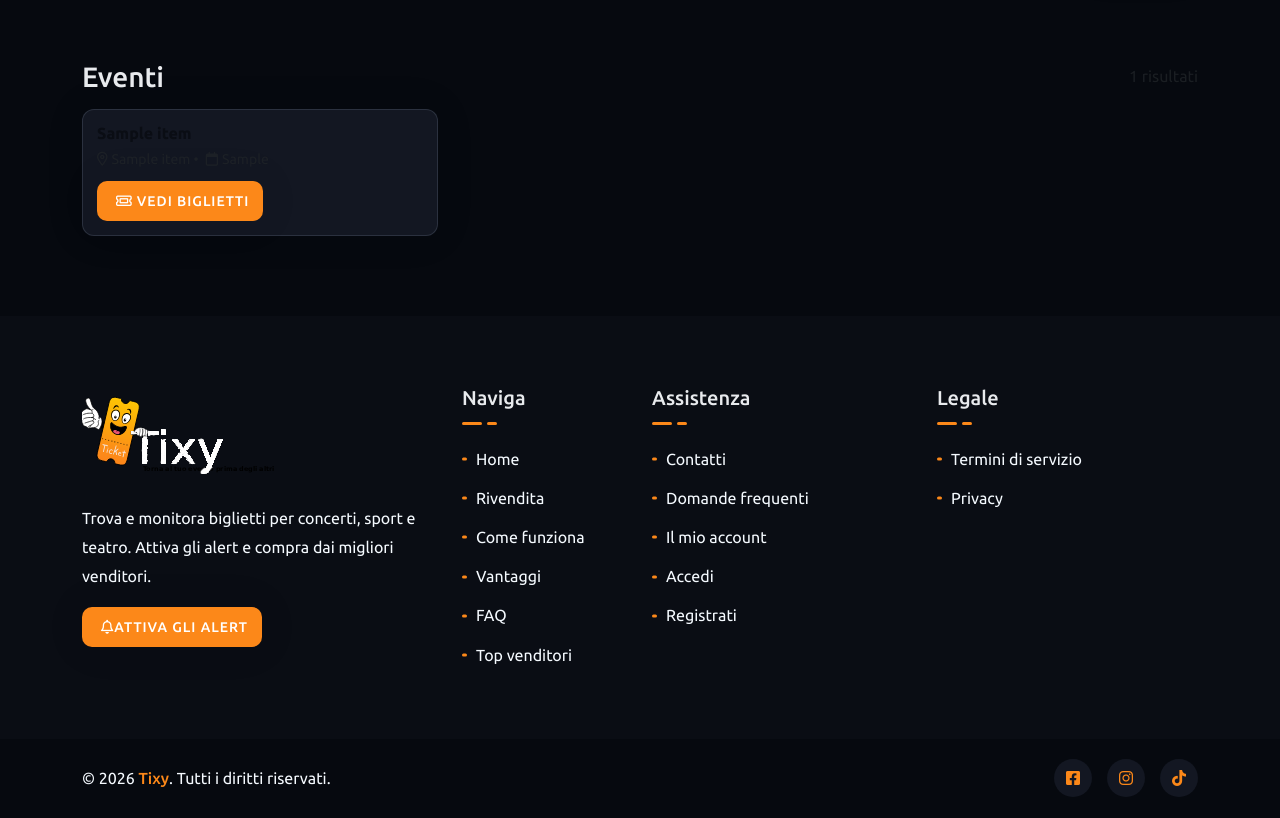
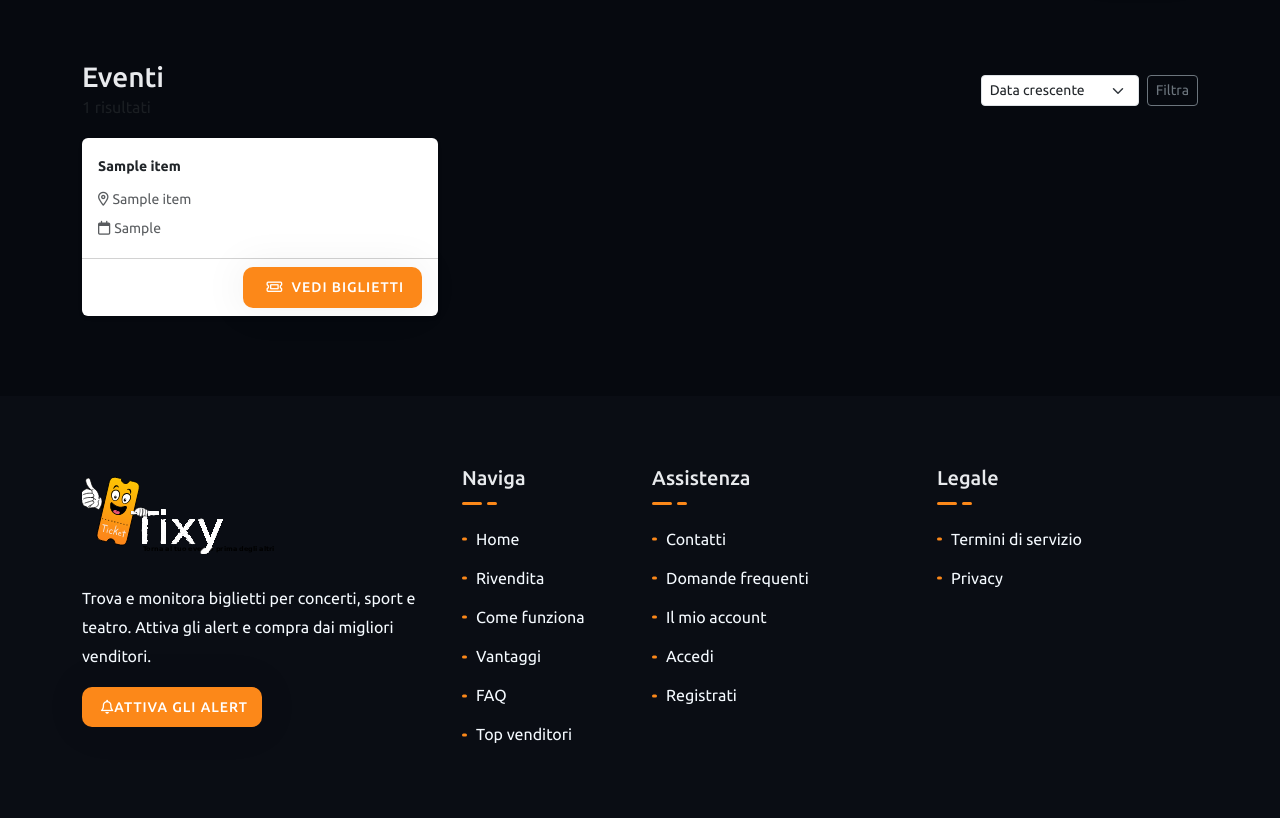
Before and after one commit to Shitan1977/tixy-frontend, a Django app: template web/templates/web/events_index.html in a window 1280 px wide. Shown: the part 109-927 px from the top of the page. Before the commit the page ends 906 px from the top, so only its background shows below. Run offline with Django 5.2, Linux system fonts and the light colour scheme; the template is opened without the code that fills it: most values are stand-ins (such as "Sample title", 1, 10 or a date in 2020); some libraries are stand-ins or nearby versions; some web fonts are replaced.

Commit message:
Modifiche eventi

```diff
--- a/web/templates/web/admin.html
+++ b/web/templates/web/admin.html
@@ -13,7 +13,7 @@
 {% block content %}
 <section class="account-hero account-hero--sm account-hero--overlay"
          style="background-image:url({% static 'assets/img/breadcrumb/01.jpg' %})">
-    <div class="container d-flex align-items-center">
+    <div class="container d-flex align-items-center justify-content-between">
         <div>
             <h1 class="m-0 account-hero__title">Area Riservata</h1>
             <p class="subtitle m-0 account-hero__subtitle">Riepilogo personale</p>
--- a/web/templates/web/events_index.html
+++ b/web/templates/web/events_index.html
@@ -5,28 +5,53 @@
 {% block content %}
 <main class="main pt-60 pb-80">
   <div class="container">
-    <div class="site-heading-inline mb-3">
-      <h2 class="site-title">Eventi</h2>
+
+    <div class="site-heading-inline mb-3 d-flex justify-content-between align-items-center flex-wrap gap-2">
+      <div>
+        <h2 class="site-title mb-0">Eventi</h2>
         <div class="text-muted">{{ count }} risultati</div>
+      </div>
+      <div>
+        <form method="get" class="d-flex align-items-center gap-2">
+          <label for="sort-select" class="form-label mb-0 me-2 visually-hidden">Ordina per</label>
+          <select name="sort" id="sort-select" class="form-select form-select-sm" style="min-width: 140px;">
+            <option value="date_asc" {% if request.GET.sort == 'date_asc' %}selected{% endif %}>Data crescente</option>
+            <option value="date_desc" {% if request.GET.sort == 'date_desc' %}selected{% endif %}>Data decrescente</option>
+            <option value="az" {% if request.GET.sort == 'az' %}selected{% endif %}>A-Z</option>
+            <option value="za" {% if request.GET.sort == 'za' %}selected{% endif %}>Z-A</option>
+          </select>
+          <button type="submit" class="btn btn-outline-secondary btn-sm">Filtra</button>
+        </form>
+      </div>
     </div>
 
     {% if items %}
       <div class="row g-4">
         {% for it in items %}
-          <div class="col-12 col-md-6 col-lg-4">
-            <article class="seller-card h-100">
-              <h6 class="mb-1 text-truncate" title="{{ it.evento_nome }}">{{ it.evento_nome }}</h6>
-              <div class="small text-muted mb-2">
-                <i class="far fa-location-dot me-1"></i>{{ it.luogo_nome }}
-                {% if it.starts_fmt %} • <i class="far fa-calendar ms-1 me-1"></i>{{ it.starts_fmt }}{% endif %}
+        <div class="col-12 col-md-4">
+            <div class="card h-100 shadow-sm border-0">
+                <!-- IMMAGINE RIMOSSA -->
+
+                <div class="card-body pt-3">
+                    <div class="d-flex align-items-center mb-2">
+                        <strong class="small text-truncate" title="{{ it.evento_nome }}">
+                            {{ it.evento_nome }}
+                        </strong>
                     </div>
 
-              <div class="d-flex flex-wrap gap-2">
-                <a class="theme-btn theme-btn-sm" href="{% url 'event-listings' it.perf_id %}">
+                    <div class="small text-muted mb-1"><i class="far fa-location-dot me-1"></i>{{ it.luogo_nome }}</div>
+                    {% if it.starts_fmt %}
+                    <div class="small text-muted"><i class="far fa-calendar me-1"></i>{{ it.starts_fmt }}</div>
+                    {% endif %}
+                </div>
+
+                <div class="card-footer bg-transparent d-flex justify-content-between align-items-center">
+                    <div></div>
+                    <a class="btn btn-sm theme-btn" href="{% url 'event-listings' it.perf_id %}">
                         <i class="far fa-ticket me-1"></i> Vedi biglietti
                     </a>
                 </div>
-            </article>
+            </div>
         </div>
         {% endfor %}
       </div>
```
Also changed, not shown: web/templates/web/rivendita.html (+27 -17 lines), web/views.py (+22 -3 lines). Lines whose indentation alone changed are shown as unchanged.
